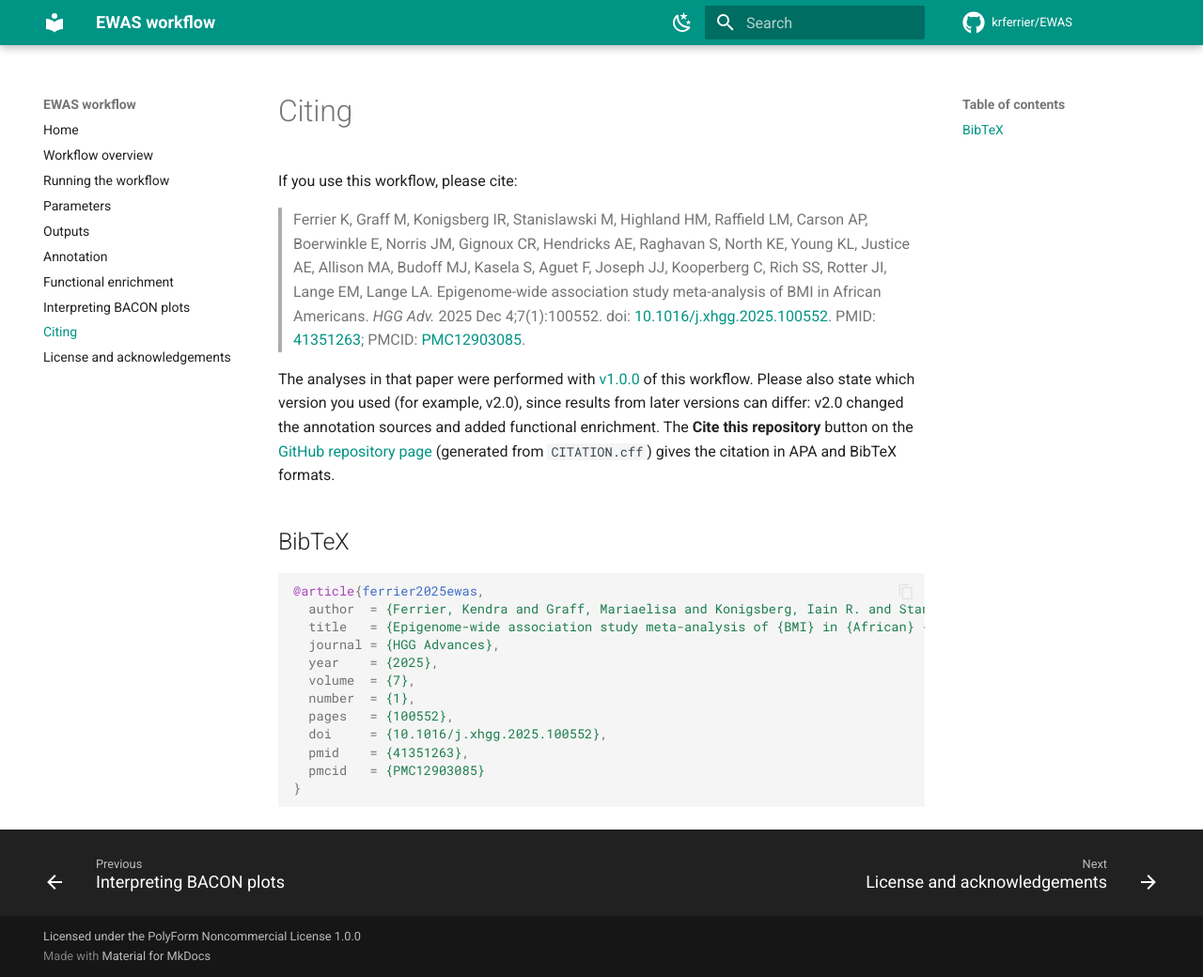
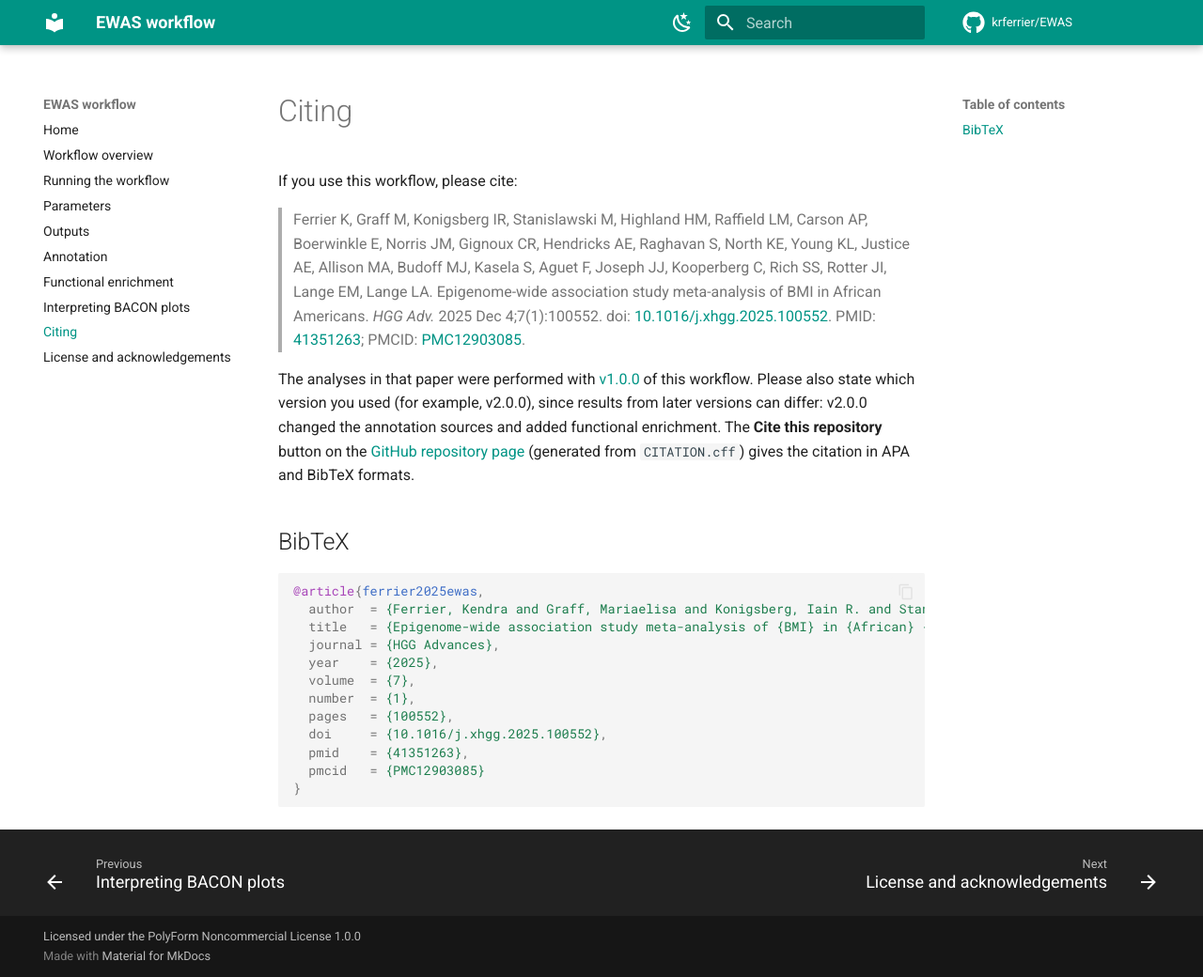
Before and after one commit to krferrier/EWAS, an MkDocs documentation site: the page built from docs/citing.md, in a window 1280 px wide and 1040 px high. Shown: the whole window at 94% size. Built offline with MkDocs 1.6.1 and Material for MkDocs 9.7.7, drawn with Linux system fonts in a browser that asks for light colours; comment, search, counter and statistics services are not loaded.

Commit message:
Use three-part version tags (v1.2.0, v2.0.0) in README and docs
Co-Authored-By: Claude Opus 5.5 <noreply@anthropic.com>

```diff
--- a/docs/citing.md
+++ b/docs/citing.md
@@ -4,7 +4,7 @@ If you use this workflow, please cite:
 
 > Ferrier K, Graff M, Konigsberg IR, Stanislawski M, Highland HM, Raffield LM, Carson AP, Boerwinkle E, Norris JM, Gignoux CR, Hendricks AE, Raghavan S, North KE, Young KL, Justice AE, Allison MA, Budoff MJ, Kasela S, Aguet F, Joseph JJ, Kooperberg C, Rich SS, Rotter JI, Lange EM, Lange LA. Epigenome-wide association study meta-analysis of BMI in African Americans. *HGG Adv.* 2025 Dec 4;7(1):100552. doi: [10.1016/j.xhgg.2025.100552](https://doi.org/10.1016/j.xhgg.2025.100552). PMID: [41351263](https://pubmed.ncbi.nlm.nih.gov/41351263/); PMCID: [PMC12903085](https://pmc.ncbi.nlm.nih.gov/articles/PMC12903085/).
 
-The analyses in that paper were performed with [v1.0.0](https://github.com/krferrier/EWAS/tree/v1.0.0) of this workflow. Please also state which version you used (for example, v2.0), since results from later versions can differ: v2.0 changed the annotation sources and added functional enrichment. The **Cite this repository** button on the [GitHub repository page](https://github.com/krferrier/EWAS) (generated from `CITATION.cff`) gives the citation in APA and BibTeX formats.
+The analyses in that paper were performed with [v1.0.0](https://github.com/krferrier/EWAS/tree/v1.0.0) of this workflow. Please also state which version you used (for example, v2.0.0), since results from later versions can differ: v2.0.0 changed the annotation sources and added functional enrichment. The **Cite this repository** button on the [GitHub repository page](https://github.com/krferrier/EWAS) (generated from `CITATION.cff`) gives the citation in APA and BibTeX formats.
 
 ## BibTeX
 
```
Also changed, not shown: README.md (+2 -2 lines), docs/index.md (+1 -1 lines).
